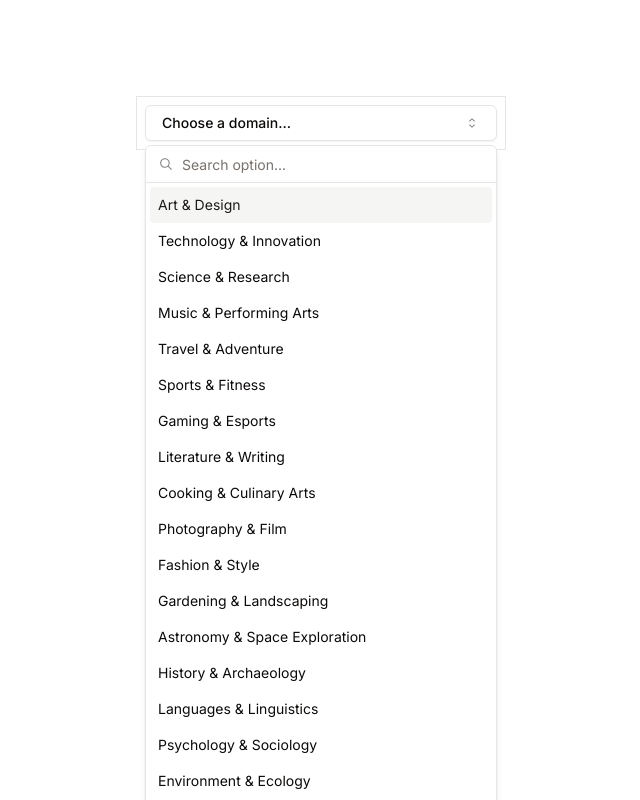
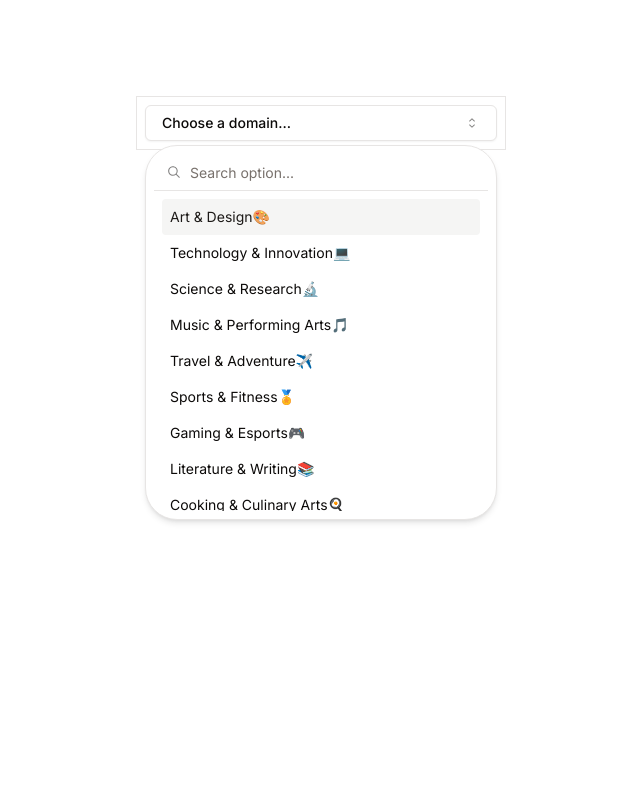
Before and after one commit to admhemed/combobox, a Next.js app: page / in a window 1280 px wide. Both pictures are taken after a click on the button "Choose a domain...". Shown: the whole page, without its empty margins (319-959 px from the left). Built offline with nearby package versions, Linux system fonts and the light colour scheme.

Commit message:
some styling

```diff
--- a/app/page.tsx
+++ b/app/page.tsx
@@ -7,6 +7,7 @@ interface MyOptionType {
   label: string;
   description?: string; // Optional additional property
   code?: string; // Optional additional property
+  icon?: string; // New field for icon
 }
 export default function Home() {
   const [selectedOption, setSelectedOption] = useState<string>("");
@@ -14,120 +15,140 @@ export default function Home() {
     {
       value: "art",
       label: "Art & Design",
+      icon: "🎨",
       description: "Exploring creativity and aesthetics",
       code: "AD101",
     },
     {
       value: "technology",
       label: "Technology & Innovation",
+      icon: "💻",
       description: "Advancements in tech and gadgets",
       code: "TI102",
     },
     {
       value: "science",
       label: "Science & Research",
+      icon: "🔬",
       description: "The world of scientific discoveries",
       code: "SR103",
     },
     {
       value: "music",
       label: "Music & Performing Arts",
+      icon: "🎵",
       description: "Rhythms, melodies, and performances",
       code: "MP104",
     },
     {
       value: "travel",
       label: "Travel & Adventure",
+      icon: "✈️",
       description: "Discovering new places and cultures",
       code: "TA105",
     },
     {
       value: "sports",
       label: "Sports & Fitness",
+      icon: "🏅",
       description: "Physical activity and competitive games",
       code: "SF106",
     },
     {
       value: "gaming",
       label: "Gaming & Esports",
+      icon: "🎮",
       description: "Digital entertainment and competitions",
       code: "GE107",
     },
     {
       value: "literature",
       label: "Literature & Writing",
+      icon: "📚",
       description: "The art of written works",
       code: "LW108",
     },
     {
       value: "cooking",
       label: "Cooking & Culinary Arts",
+      icon: "🍳",
       description: "The craft of cooking and food presentation",
       code: "CC109",
     },
     {
       value: "photography",
       label: "Photography & Film",
+      icon: "📸",
       description: "Capturing moments and storytelling",
       code: "PF110",
     },
     {
       value: "fashion",
       label: "Fashion & Style",
+      icon: "👗",
       description: "Trends in clothing and lifestyle",
       code: "FS111",
     },
     {
       value: "gardening",
       label: "Gardening & Landscaping",
+      icon: "🌱",
       description: "Cultivating plants and outdoor spaces",
       code: "GL112",
     },
     {
       value: "astronomy",
       label: "Astronomy & Space Exploration",
+      icon: "🌌",
       description: "Studying celestial objects and the universe",
       code: "AE113",
     },
     {
       value: "history",
       label: "History & Archaeology",
+      icon: "🏺",
       description: "Unearthing the past and its stories",
       code: "HA114",
     },
     {
       value: "languages",
       label: "Languages & Linguistics",
+      icon: "🈷️",
       description: "The study of language and its structure",
       code: "LL115",
     },
     {
       value: "psychology",
       label: "Psychology & Sociology",
+      icon: "🧠",
       description: "Understanding the human mind and society",
       code: "PS116",
     },
     {
       value: "environment",
       label: "Environment & Ecology",
+      icon: "🌍",
       description: "The science of ecosystems and sustainability",
       code: "EE117",
     },
     {
       value: "philosophy",
       label: "Philosophy & Ethics",
+      icon: "🤔",
       description: "Exploring fundamental questions and morality",
       code: "PE118",
     },
     {
       value: "economics",
       label: "Economics & Finance",
+      icon: "💹",
       description: "The world of money, markets, and trade",
       code: "EF119",
     },
     {
       value: "engineering",
       label: "Engineering & Mechanics",
+      icon: "⚙️",
       description: "Solving problems with applied science",
       code: "EM120",
     },
--- a/components/combobox/Combobox.module.scss
+++ b/components/combobox/Combobox.module.scss
@@ -17,6 +17,8 @@
 
 .popoverContent {
   padding: 0; // Tailwind 'p-0'
+  border-radius: 2rem; // Tailwind 'rounded-lg'
+  padding: 0.5rem;
 }
 
 .commandInput {
@@ -27,10 +29,18 @@
   padding: 0.5rem; // Tailwind 'p-2'
   cursor: pointer; // Tailwind 'cursor-pointer'
   transition: background-color 0.2s ease-in-out;
-
+  display: flex;
+  justify-content: space-between;
   &:hover {
     background-color: #f5f5f5; // Tailwind 'hover:bg-gray-100'
   }
 }
 
+.commandGroup {
+  padding: 0.5rem; // Tailwind 'p-2'
+  cursor: pointer; // Tailwind 'cursor-pointer'
+  //scrollbar
+  overflow-y: auto;
+  max-height: 20rem; // Tailwind 'max-h-40'
+}
 // Add more styles as needed for other Tailwind classes used in your component
--- a/components/combobox/combobox.tsx
+++ b/components/combobox/combobox.tsx
@@ -20,6 +20,7 @@ import styles from "./Combobox.module.scss";
 export interface Option {
   value: string;
   label: string;
+  icon?: string;
 }
 
 export interface ComboboxProps<T extends Option> {
@@ -82,7 +83,7 @@ export function Combobox<T extends Option>({
             <CommandEmpty>No options found.</CommandEmpty>
           )}
 
-          <CommandGroup>
+          <CommandGroup className={styles.commandGroup}>
             {filteredOptions.map((option) => (
               <CommandItem
                 key={option.value}
@@ -90,7 +91,13 @@ export function Combobox<T extends Option>({
                 onSelect={() => handleSelect(option.value)}
                 className={styles.commandItem}
               >
-                {option.label}
+                <div>
+                  {option.label}
+                  {option.icon && (
+                    <span dangerouslySetInnerHTML={{ __html: option.icon }} />
+                  )}
+                </div>
+
                 {selectedValue === option.value && (
                   <CheckIcon className={styles.icon} />
                 )}
```
Also changed, not shown: components.json.
